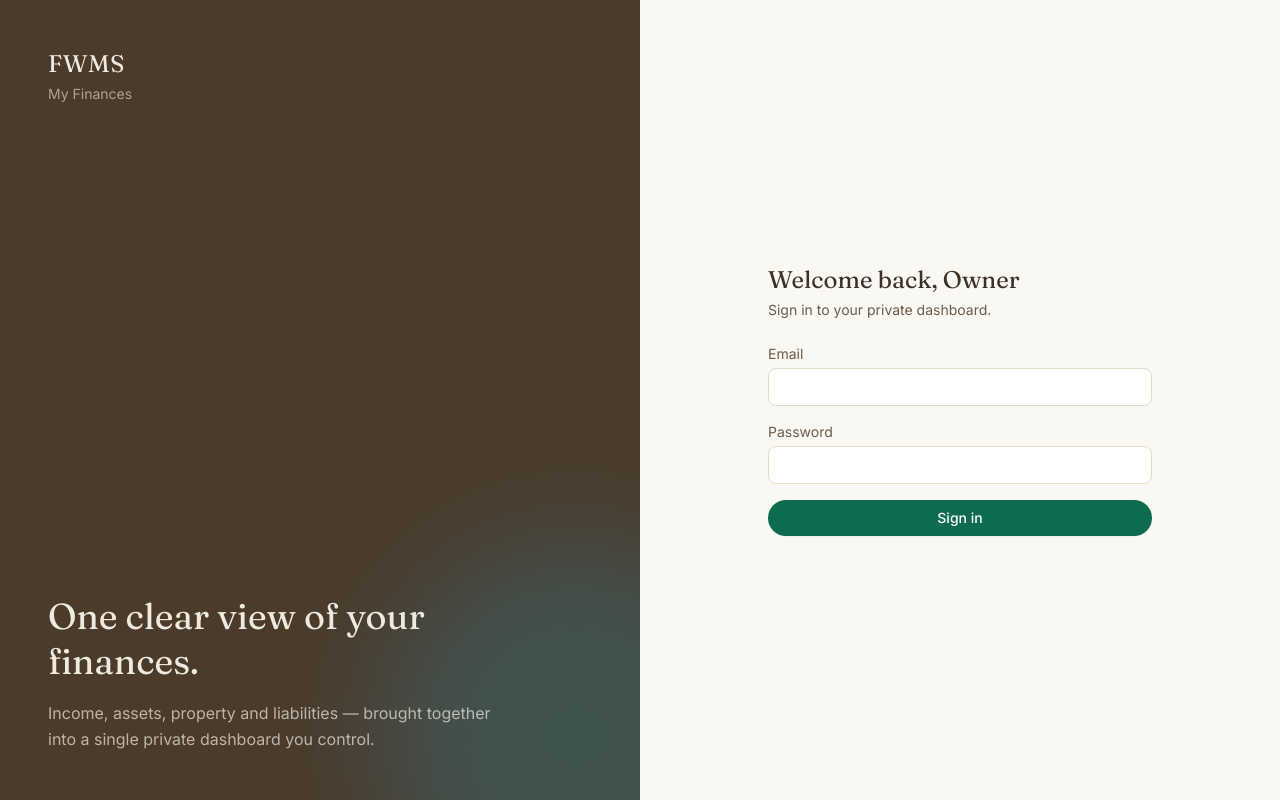
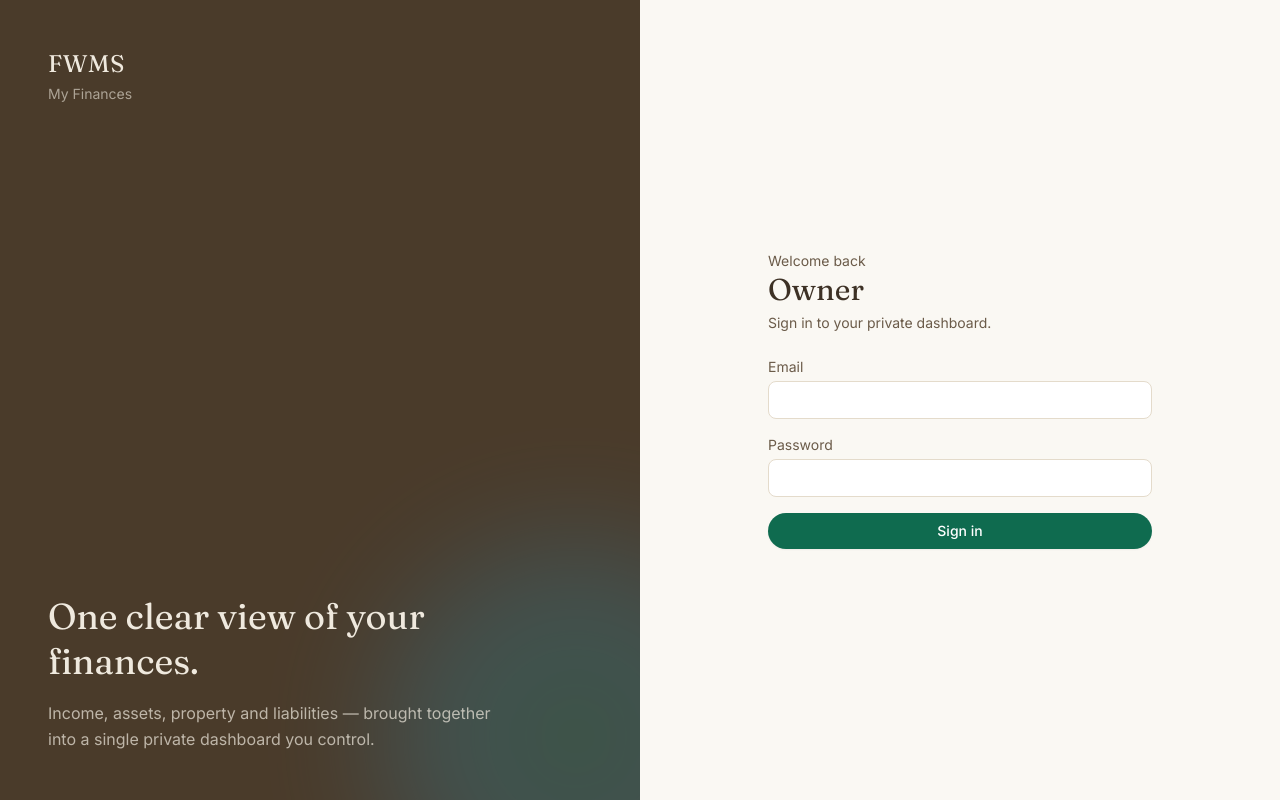
Before and after one commit to Unpatchabel/FWMS, a Next.js app: page /login in a window 1280 px wide. Built offline with nearby package versions, Linux system fonts and the light colour scheme; no server answers.

Commit message:
Stack owner greeting

```diff
--- a/src/app/login/page.tsx
+++ b/src/app/login/page.tsx
@@ -41,7 +41,8 @@ export default async function LoginPage() {
             <p className="font-display text-2xl text-ink-brand">FWMS</p>
             <p className="text-ink-soft text-sm">My Finances</p>
           </div>
-          <h2 className="font-display text-2xl text-ink">Welcome back, Owner</h2>
+          <p className="text-sm text-ink-soft">Welcome back</p>
+          <h2 className="font-display text-3xl text-ink leading-tight">Owner</h2>
           <p className="text-ink-soft text-sm mt-1 mb-6">
             Sign in to your private dashboard.
           </p>
--- a/src/components/layout/topbar.tsx
+++ b/src/components/layout/topbar.tsx
@@ -13,7 +13,8 @@ export function Topbar({ canExport }: { canExport: boolean }) {
   return (
     <header className="flex items-center justify-between gap-3 border-b border-beige-border bg-canvas/80 backdrop-blur px-4 py-4 sm:px-6">
       <div className="min-w-0">
-        <p className="font-display text-lg text-ink leading-tight">Welcome back, Owner</p>
+        <p className="text-sm text-ink-soft">Welcome back</p>
+        <p className="font-display text-2xl text-ink leading-tight">Owner</p>
       </div>
 
       <div className="flex shrink-0 items-center gap-2">
```
